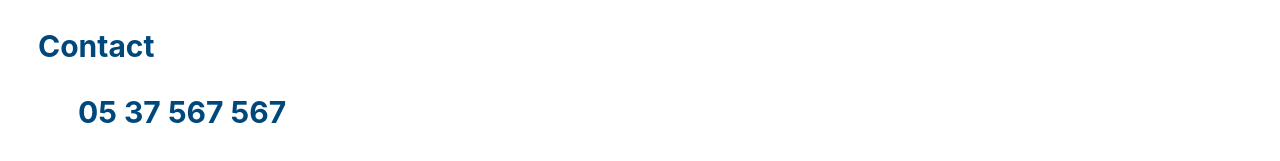
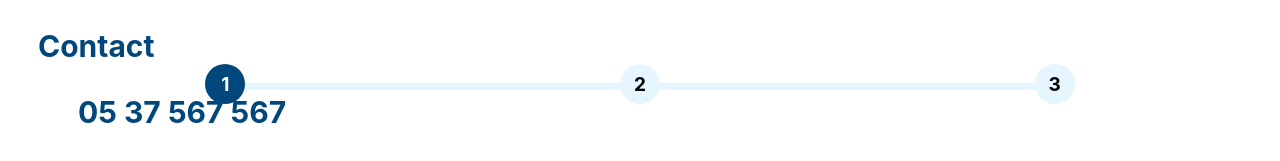
Before and after one commit to ouahlineomaima/cmr-frontend, an Angular app: page /contact in a window 1280 px wide. Shown: the part 183-344 px from the top of the page. Built offline with nearby package versions, Linux system fonts and the light colour scheme.

Commit message:
Making the timeline steps changeable

```diff
--- a/src/app/app.component.html
+++ b/src/app/app.component.html
@@ -2,4 +2,5 @@
   <!-- <app-choix-langue></app-choix-langue> -->
   <!-- <app-eligibilite></app-eligibilite> -->
   <router-outlet></router-outlet>
+  <app-timeline [classNames]="classNamesForTimeline"></app-timeline>
 </div>
--- a/src/app/app.component.ts
+++ b/src/app/app.component.ts
@@ -7,4 +7,6 @@ import { Component } from '@angular/core';
 })
 export class AppComponent {
   title = 'cmr-wassini';
+  //this variable is used for the timeline to set the classnames of the steps (a step can be either current-item, comming or done)
+  classNamesForTimeline: Array<string> = ['current-item', 'comming', 'comming'];
 }
--- a/src/app/app.module.ts
+++ b/src/app/app.module.ts
@@ -8,6 +8,7 @@ import { ChoixLangueComponent } from './pages/choix-langue/choix-langue.componen
 import { AccueilComponent } from './pages/accueil/accueil.component';
 import { RouterModule, Routes } from '@angular/router';
 import { ContactComponent } from './pages/contact/contact.component';
+import { TimelineComponent } from './components/timeline/timeline.component';
 
 
 const appRoutes : Routes = [
@@ -25,7 +26,8 @@ const appRoutes : Routes = [
     EnfantComponent,
     ChoixLangueComponent,
     AccueilComponent,
-    ContactComponent
+    ContactComponent,
+    TimelineComponent
   ],
   imports: [
     BrowserModule,
--- a/src/app/components/timeline/timeline.component.css
+++ b/src/app/components/timeline/timeline.component.css
@@ -12,6 +12,7 @@
     position: relative;
     z-index: 10;
 }
+
 
 .step-wizard-item {
     width: 2.5rem;
@@ -39,6 +40,13 @@
     height: 0.4375rem;
     transform: translateX(-50%);
     z-index: -10;
+}
+
+.step-wizard-item.current-item:after {
+    background: #00487C !important;
+}
+.step-wizard-item.done:after {
+    background: #00487C !important;
 }
 
 .progress-count {
@@ -86,9 +94,16 @@
 .current-item~.step-wizard-item .progress-count:before {
     display: none;
 }
+.comming .progress-count:before,
+.comming~.step-wizard-item .progress-count:before {
+    display: none;
+}
 
 .current-item .progress-count:after {
     background: #00487C;
+}
+.comming .progress-count:after {
+    background: #E5F6FF;
 }
 
 .current-item .progress-count {
@@ -100,3 +115,13 @@
     font-weight: 700;
     line-height: normal;
 }
+
+.comming .progress-count {
+    color: #000;
+    text-align: center;
+    font-family: Inter;
+    font-size: 1.1875rem;
+    font-style: normal;
+    font-weight: 700;
+    line-height: normal;
+}
--- a/src/app/components/timeline/timeline.component.html
+++ b/src/app/components/timeline/timeline.component.html
@@ -1,14 +1,8 @@
 <link href="https://fonts.googleapis.com/css2?family=Poppins:wght@100;200;300;400;500;600;700;800;900&display=swap"
-rel="stylesheet">
+    rel="stylesheet">
 
 <ul class="step-wizard-list">
-    <li class="step-wizard-item">
-        <span class="progress-count">1</span>
-    </li>
-    <li class="step-wizard-item" [class]="currentItemClassName">
-        <span class="progress-count">2</span>
-    </li>
-    <li class="step-wizard-item " [class]="currentItemClassName">
-        <span class="progress-count">3</span>
+    <li *ngFor="let className of classNames; let i = index" class="step-wizard-item" [ngClass]="className" >
+        <span class="progress-count">{{ i + 1 }}</span>
     </li>
 </ul>
--- a/src/app/components/timeline/timeline.component.ts
+++ b/src/app/components/timeline/timeline.component.ts
@@ -1,4 +1,4 @@
-import { Component } from '@angular/core';
+import { Component, Input } from '@angular/core';
 
 @Component({
   selector: 'app-timeline',
@@ -6,6 +6,6 @@ import { Component } from '@angular/core';
   styleUrls: ['./timeline.component.css']
 })
 export class TimelineComponent {
-  currentItemClassName = 'current-item';
+  @Input() classNames: Array<String> = [];
 
 }
```
